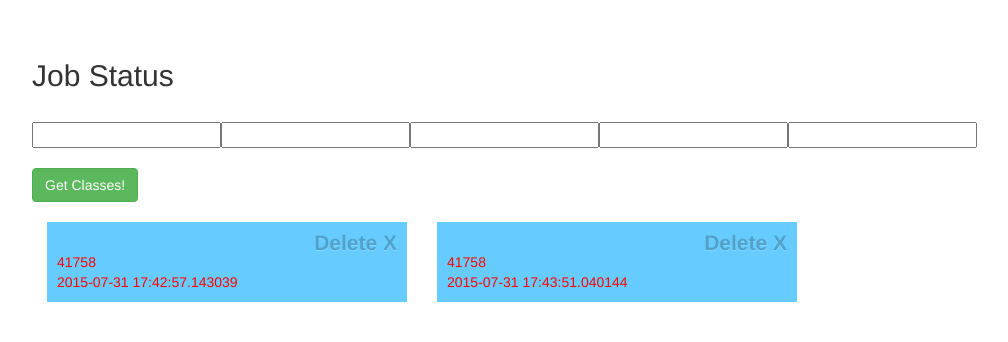
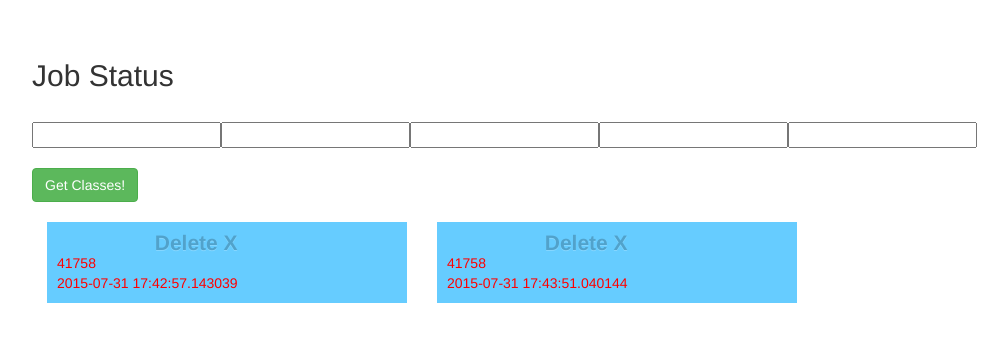
Before and after one commit to MingzeGao2/get-me-to-course, a Flask app: page /job in a window 1280 px wide. Shown: the part 51-393 px from the top of the page, without its empty margins (38-1046 px from the left). Run offline with Flask 2, Linux system fonts and the light colour scheme; a user stored in the database is signed in; data comes from the database, SQL or seed files in the repository; some libraries are stand-ins or nearby versions.

Commit message:
Fixed JQuery...

```diff
--- a/project/templates/user/job.html
+++ b/project/templates/user/job.html
@@ -75,11 +75,19 @@
   <div class="col-sm-4">
     <div class="red jobdiv">
   {% endif %}
-    <tr valign="top">
-      <td><a href="#" class="close">Delete X</a></td><br />
-      <td class="jobcrn">{{ job.crn }}</td><br />
-      <td>{{ job.timestamp }}</td><br />
+    <table>
+    <tr>
+      <td>
+        <a href="#" class="close">Delete X</a>
+      </td>
     </tr>
+    <tr>
+      <td class="jobcrn">{{ job.crn }}</td>
+    </tr>
+    <tr>
+      <td>{{ job.timestamp }}</td>
+    </tr>
+    </table>
   </div>
   </div>
   <!-- <br /> -->
@@ -90,19 +98,12 @@
 
 <script src="{{url_for('static', filename='jquery.min.js')}}"></script>
 <script type="text/javascript">
-  // var jobdivs = document.getElementsByClassName('jobdiv');
 
-  // for (var i=0; i<jobdivs.length; i++) {
-  //   jobdivs[i].addEventListener("click", deleteJob);
-  // }
-
-  // function deleteJob() {
-
-  // }
-  // $DELROUTE = {{ delroute }}
   $(document).ready(function(){
-    $('.close').click(function() {
-      var jobcrn = $(this).siblings('.jobcrn').val();
+    $(".close").click(function() {
+      // console.log($(this))
+      var jobcrn = $(this).parent().parent().next().text();
+      console.log(jobcrn);
       $(this).parent().parent().remove();
       $.ajax({
         url: '/deletejob',
--- a/project/user/views.py
+++ b/project/user/views.py
@@ -170,7 +170,7 @@ def job():
 @login_required
 @check_confirmed
 def deljob():
-    jobcrn = request.data
+    jobcrn = int(request.data)
     try:
         job = Job.query.filter_by(user_id=current_user.id, crn=jobcrn)
         db.session.delete(job)
```
Also changed, not shown: 4 other files.
